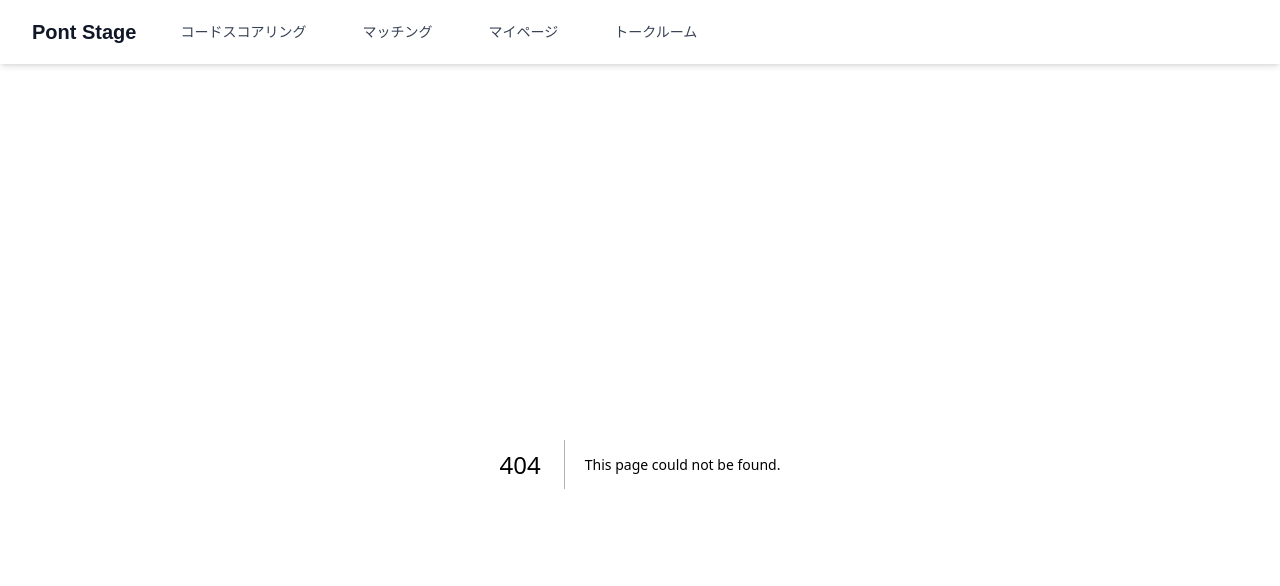
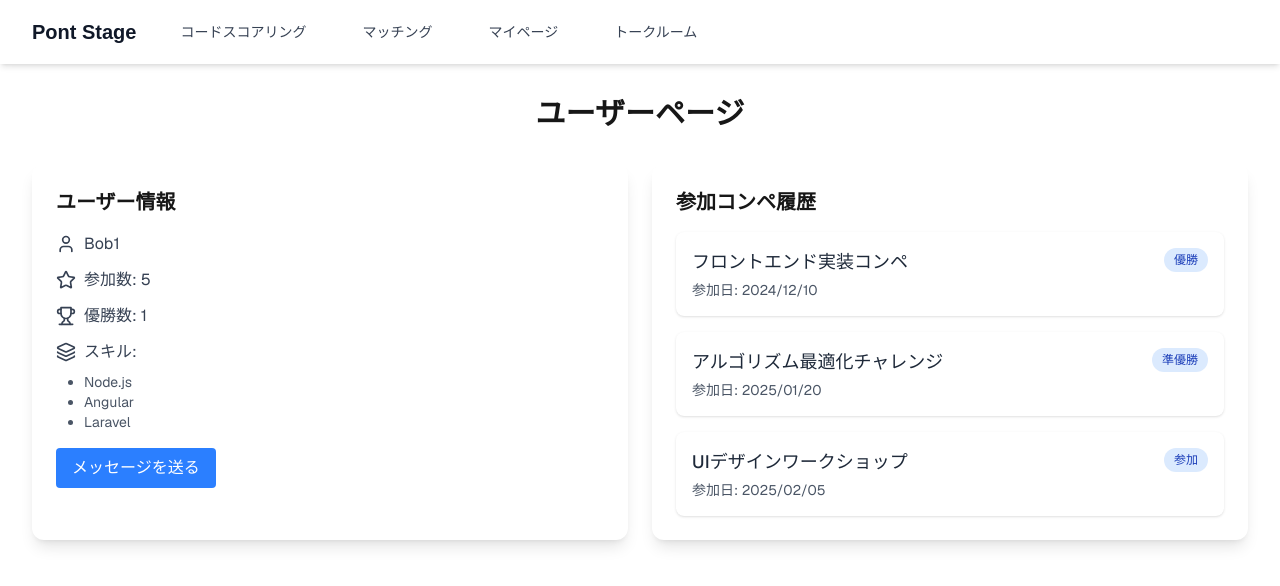
Before and after one commit to tktm8/howtv2025, a Next.js app: page /user/1 in a window 1280 px wide. Before the commit this address had no page. Shown: the top 586 px of the page. Built offline with nearby package versions, Linux system fonts and the light colour scheme.

Commit message:
feat: ユーザーページ

```diff
--- a/src/app/matching/MessagePopup.tsx
+++ b/src/app/matching/MessagePopup.tsx
@@ -13,7 +13,7 @@ const MessagePopup: React.FC<MessagePopupProps> = ({ onClose }) => {
 
   const handleSend = () => {
     // 送信処理などを挟んだ後、ページ遷移
-    router.push('/');
+    router.push('/talkroom');
   };
 
   return (
--- a/src/app/matching/data.ts
+++ b/src/app/matching/data.ts
@@ -41,30 +41,30 @@ export const frontendUsers: User[] = [
 
 // バックエンドユーザー（フロントエンド技術を一部保有）
 export const backendUsers: User[] = [
-  { uid: 1, name: "David1", skills: ["Django", "Node.js"], experience: 4 },
-  { uid: 2, name: "Sarah2", skills: ["Python", "Svelte", "Go"], experience: 2 },
-  { uid: 3, name: "Andrew3", skills: ["Ruby"], experience: 1 },
-  { uid: 4, name: "Madison4", skills: ["React", "Vue", "Next.js", "Express"], experience: 0 },
-  { uid: 5, name: "Joseph5", skills: ["JavaScript", "Go"], experience: 5 },
-  { uid: 6, name: "Abigail6", skills: ["PHP", "CSS", "TypeScript"], experience: 3 },
+  { uid: 21, name: "David1", skills: ["Django", "Node.js"], experience: 4 },
+  { uid: 22, name: "Sarah2", skills: ["Python", "Svelte", "Go"], experience: 2 },
+  { uid: 23, name: "Andrew3", skills: ["Ruby"], experience: 1 },
+  { uid: 24, name: "Madison4", skills: ["React", "Vue", "Next.js", "Express"], experience: 0 },
+  { uid: 25, name: "Joseph5", skills: ["JavaScript", "Go"], experience: 5 },
+  { uid: 26, name: "Abigail6", skills: ["PHP", "CSS", "TypeScript"], experience: 3 },
   // 【修正】Joshua7: もともと ["Next.js"] だったため、バックエンドスキル "Node.js" を追加
-  { uid: 7, name: "Joshua7", skills: ["Next.js", "Node.js"], experience: 2 },
-  { uid: 8, name: "Lily8", skills: ["Svelte", "HTML", "Express", "Python"], experience: 4 },
-  { uid: 9, name: "Christopher9", skills: ["Node.js", "Vue", "React"], experience: 1 },
-  { uid: 10, name: "Natalie10", skills: ["PHP"], experience: 2 },
+  { uid: 27, name: "Joshua7", skills: ["Next.js", "Node.js"], experience: 2 },
+  { uid: 28, name: "Lily8", skills: ["Svelte", "HTML", "Express", "Python"], experience: 4 },
+  { uid: 29, name: "Christopher9", skills: ["Node.js", "Vue", "React"], experience: 1 },
+  { uid: 30, name: "Natalie10", skills: ["PHP"], experience: 2 },
   // 【修正】Ryan11: もともと ["TypeScript", "HTML"] だったため、バックエンドスキル "Express" を追加
-  { uid: 11, name: "Ryan11", skills: ["TypeScript", "HTML", "Express"], experience: 0 },
-  { uid: 12, name: "Sophia12", skills: ["Express", "React", "Django", "PHP"], experience: 5 },
-  { uid: 13, name: "Ethan13", skills: ["Laravel", "Node.js", "JavaScript"], experience: 3 },
-  { uid: 14, name: "Grace14", skills: ["Python"], experience: 1 },
-  { uid: 15, name: "Daniel15", skills: ["CSS", "HTML", "PHP", "Node.js"], experience: 4 },
-  { uid: 16, name: "Victoria16", skills: ["React", "Ruby"], experience: 2 },
-  { uid: 17, name: "Matthew17", skills: ["Rails", "Go", "Django"], experience: 5 },
+  { uid: 31, name: "Ryan11", skills: ["TypeScript", "HTML", "Express"], experience: 0 },
+  { uid: 32, name: "Sophia12", skills: ["Express", "React", "Django", "PHP"], experience: 5 },
+  { uid: 33, name: "Ethan13", skills: ["Laravel", "Node.js", "JavaScript"], experience: 3 },
+  { uid: 34, name: "Grace14", skills: ["Python"], experience: 1 },
+  { uid: 35, name: "Daniel15", skills: ["CSS", "HTML", "PHP", "Node.js"], experience: 4 },
+  { uid: 36, name: "Victoria16", skills: ["React", "Ruby"], experience: 2 },
+  { uid: 37, name: "Matthew17", skills: ["Rails", "Go", "Django"], experience: 5 },
   // 【修正】Ella18: もともと ["Next.js"] だったため、バックエンドスキル "Django" を追加
-  { uid: 18, name: "Ella18", skills: ["Next.js", "Django"], experience: 3 },
+  { uid: 38, name: "Ella18", skills: ["Next.js", "Django"], experience: 3 },
   // 【修正】Luke19: もともと ["HTML", "JavaScript"] だったため、バックエンドスキル "PHP" を追加
-  { uid: 19, name: "Luke19", skills: ["HTML", "JavaScript", "PHP"], experience: 0 },
-  { uid: 20, name: "Jessica20", skills: ["Svelte", "Go", "TypeScript", "Vue"], experience: 1 },
+  { uid: 39, name: "Luke19", skills: ["HTML", "JavaScript", "PHP"], experience: 0 },
+  { uid: 40, name: "Jessica20", skills: ["Svelte", "Go", "TypeScript", "Vue"], experience: 1 },
 ];
 
 
--- a/src/app/matching/matchpage.tsx
+++ b/src/app/matching/matchpage.tsx
@@ -1,6 +1,7 @@
 'use client';
 
 import React, { useState } from "react";
+import Link from "next/link";
 import { Bar } from "react-chartjs-2";
 import {
   Chart as ChartJS,
@@ -11,10 +12,15 @@ import {
   Tooltip,
   Legend,
 } from "chart.js";
-import { skillOptions, User, frontendUsers, backendUsers, findTop3Matches } from "./data";
+import {
+  skillOptions,
+  User,
+  frontendUsers,
+  backendUsers,
+  findTop3Matches,
+} from "./data";
 import MessagePopup from "./MessagePopup";
 
-// Chart.js のコンポーネントを登録
 ChartJS.register(CategoryScale, LinearScale, BarElement, Title, Tooltip, Legend);
 
 interface SimilarityChartProps {
@@ -83,7 +89,7 @@ export default function SkillMatcher() {
     setTopBackend(findTop3Matches(dummyUser, backendUsers));
   };
 
-  // クリアボタンの処理：チェック状態をリセット
+  // クリアボタンの処理
   const handleClear = () => {
     setSelectedSkills([]);
   };
@@ -123,7 +129,7 @@ export default function SkillMatcher() {
         ))}
       </div>
 
-      {/* マッチング実行とクリアボタンを横並びに配置 */}
+      {/* マッチング実行とクリアボタン */}
       <div className="flex gap-4 mb-8">
         <button
           onClick={handleMatch}
@@ -152,12 +158,22 @@ export default function SkillMatcher() {
               </p>
               <p>スキル: {renderSkills(match.user.skills)}</p>
               <p>類似度: {(match.similarity * 100).toFixed(1)}%</p>
+
+              {/* ボタン2つを横並びに配置 */}
+              <div className="flex gap-2 mt-2">
                 <button
-                className="bg-blue-500 hover:bg-blue-600 text-white py-1 px-2 rounded mt-2"
+                  className="bg-blue-500 hover:bg-blue-600 text-white py-1 px-2 rounded"
                   onClick={() => setIsPopupOpen(true)}
                 >
                   気になる
                 </button>
+                <Link
+                  href={`/user/${match.user.uid}`}
+                  className="bg-green-500 hover:bg-green-600 text-white py-1 px-2 rounded"
+                >
+                  詳細を見る
+                </Link>
+              </div>
             </div>
           ))}
           {topFrontend.length > 0 && (
@@ -177,12 +193,22 @@ export default function SkillMatcher() {
               </p>
               <p>スキル: {renderSkills(match.user.skills)}</p>
               <p>類似度: {(match.similarity * 100).toFixed(1)}%</p>
+
+              {/* ボタン2つを横並びに配置 */}
+              <div className="flex gap-2 mt-2">
                 <button
-                className="bg-blue-500 hover:bg-blue-600 text-white py-1 px-2 rounded mt-2"
+                  className="bg-blue-500 hover:bg-blue-600 text-white py-1 px-2 rounded"
                   onClick={() => setIsPopupOpen(true)}
                 >
                   気になる
                 </button>
+                <Link
+                  href={`/user/${match.user.uid}`}
+                  className="bg-green-500 hover:bg-green-600 text-white py-1 px-2 rounded"
+                >
+                  詳細を見る
+                </Link>
+              </div>
             </div>
           ))}
           {topBackend.length > 0 && (
--- /dev/null
+++ b/src/app/user/[id]/page.tsx
@@ -0,0 +1,145 @@
+'use client';
+
+import React, { useState } from 'react';
+import { useParams } from 'next/navigation';
+import { frontendUsers, backendUsers, User } from '../../matching/data';
+import { User as UserIcon, Star, Layers, Trophy } from 'lucide-react';
+import MessagePopup from '../../matching/MessagePopup';
+
+// 参加コンペのモックデータ
+type CompetitionHistory = {
+  id: number;
+  title: string;
+  date: string;   // 開催日や参加日
+  result: string; // 優勝, 準優勝, 参加 などの結果
+};
+
+// すべてのユーザーをまとめておく（フロント/バックエンド両方）
+const allUsers = [...frontendUsers, ...backendUsers];
+
+// コンペ履歴のモックデータ
+const mockCompetitionHistory: CompetitionHistory[] = [
+  { id: 101, title: 'フロントエンド実装コンペ', date: '2024/12/10', result: '優勝' },
+  { id: 102, title: 'アルゴリズム最適化チャレンジ', date: '2025/01/20', result: '準優勝' },
+  { id: 103, title: 'UIデザインワークショップ', date: '2025/02/05', result: '参加' },
+];
+
+export default function UserPage() {
+  const params = useParams();
+  const [isPopupOpen, setIsPopupOpen] = useState(false);
+
+  // params.id の存在と型をチェック
+  if (!params.id || typeof params.id !== 'string') {
+    return (
+      <div className="p-8">
+        <h1 className="text-2xl font-bold mb-4">ユーザーIDが指定されていません</h1>
+      </div>
+    );
+  }
+
+  const userId = parseInt(params.id, 10);
+
+  // ユーザーを検索
+  const user: User | undefined = allUsers.find((u) => u.uid === userId);
+
+  // ユーザーが見つからなかった場合
+  if (!user) {
+    return (
+      <div className="p-8">
+        <h1 className="text-2xl font-bold mb-4">ユーザーが見つかりませんでした</h1>
+        <p>ID: {userId} に該当するユーザーが存在しません。</p>
+      </div>
+    );
+  }
+
+  // 優勝数を計算（モックデータから "優勝" をカウント）
+  const winCount = mockCompetitionHistory.filter((comp) => comp.result === '優勝').length;
+
+  return (
+    <div className="min-h-screen p-8 font-[family-name:var(--font-geist-sans)]">
+      {/* ページタイトル */}
+      <h1 className="text-3xl font-bold mb-8 text-center">ユーザーページ</h1>
+
+      {/* 2カラムのカード配置（画面幅が狭いときは1カラム） */}
+      <div className="grid grid-cols-1 md:grid-cols-2 gap-6">
+
+        {/* --- ユーザー情報カード --- */}
+        <div className="bg-white dark:bg-gray-800 rounded-xl shadow-lg hover:shadow-xl transition-shadow duration-300 overflow-hidden">
+          <div className="p-6">
+            <h2 className="text-xl font-semibold mb-4">ユーザー情報</h2>
+
+            {/* 名前 */}
+            <div className="flex items-center text-gray-700 dark:text-gray-200 mb-3">
+              <UserIcon className="w-5 h-5 mr-2" />
+              <span className="text-base">{user.name}</span>
+            </div>
+
+            {/* 参加数 */}
+            <div className="flex items-center text-gray-700 dark:text-gray-200 mb-3">
+              <Star className="w-5 h-5 mr-2" />
+              <span className="text-base">参加数: {user.experience}</span>
+            </div>
+
+            {/* 優勝数 */}
+            <div className="flex items-center text-gray-700 dark:text-gray-200 mb-3">
+              <Trophy className="w-5 h-5 mr-2" />
+              <span className="text-base">優勝数: {winCount}</span>
+            </div>
+
+            {/* スキル一覧 */}
+            <div className="flex items-center text-gray-700 dark:text-gray-200 mb-2">
+              <Layers className="w-5 h-5 mr-2" />
+              <span className="text-base">スキル:</span>
+            </div>
+            <ul className="ml-7 list-disc text-gray-600 dark:text-gray-300 text-sm">
+              {user.skills.map((skill, index) => (
+                <li key={index}>{skill}</li>
+              ))}
+            </ul>
+
+            {/* メッセージ送信用ボタン */}
+            <div className="mt-4">
+              <button
+                className="bg-blue-500 hover:bg-blue-600 text-white py-2 px-4 rounded"
+                onClick={() => setIsPopupOpen(true)}
+              >
+                メッセージを送る
+              </button>
+            </div>
+          </div>
+        </div>
+
+        {/* --- 参加コンペ履歴カード --- */}
+        <div className="bg-white dark:bg-gray-800 rounded-xl shadow-lg hover:shadow-xl transition-shadow duration-300 overflow-hidden">
+          <div className="p-6">
+            <h2 className="text-xl font-semibold mb-4">参加コンペ履歴</h2>
+            <div className="grid grid-cols-1 gap-4">
+              {mockCompetitionHistory.map((comp) => (
+                <div
+                  key={comp.id}
+                  className="bg-white dark:bg-gray-700 rounded-lg p-4 shadow-sm hover:shadow-md transition-shadow duration-300"
+                >
+                  <div className="flex items-start justify-between">
+                    <h3 className="text-lg font-medium mb-1 text-gray-800 dark:text-gray-100">
+                      {comp.title}
+                    </h3>
+                    <span className="inline-flex items-center rounded-full bg-blue-100 dark:bg-blue-900 px-2.5 py-1 text-xs font-medium text-blue-800 dark:text-blue-100">
+                      {comp.result}
+                    </span>
+                  </div>
+                  <p className="text-gray-600 dark:text-gray-300 text-sm">
+                    参加日: {comp.date}
+                  </p>
+                </div>
+              ))}
+            </div>
+          </div>
+        </div>
+
+      </div>
+
+      {/* MessagePopup のオーバーレイ表示 */}
+      {isPopupOpen && <MessagePopup onClose={() => setIsPopupOpen(false)} />}
+    </div>
+  );
+}
```
Lines whose indentation alone changed are shown as unchanged.
